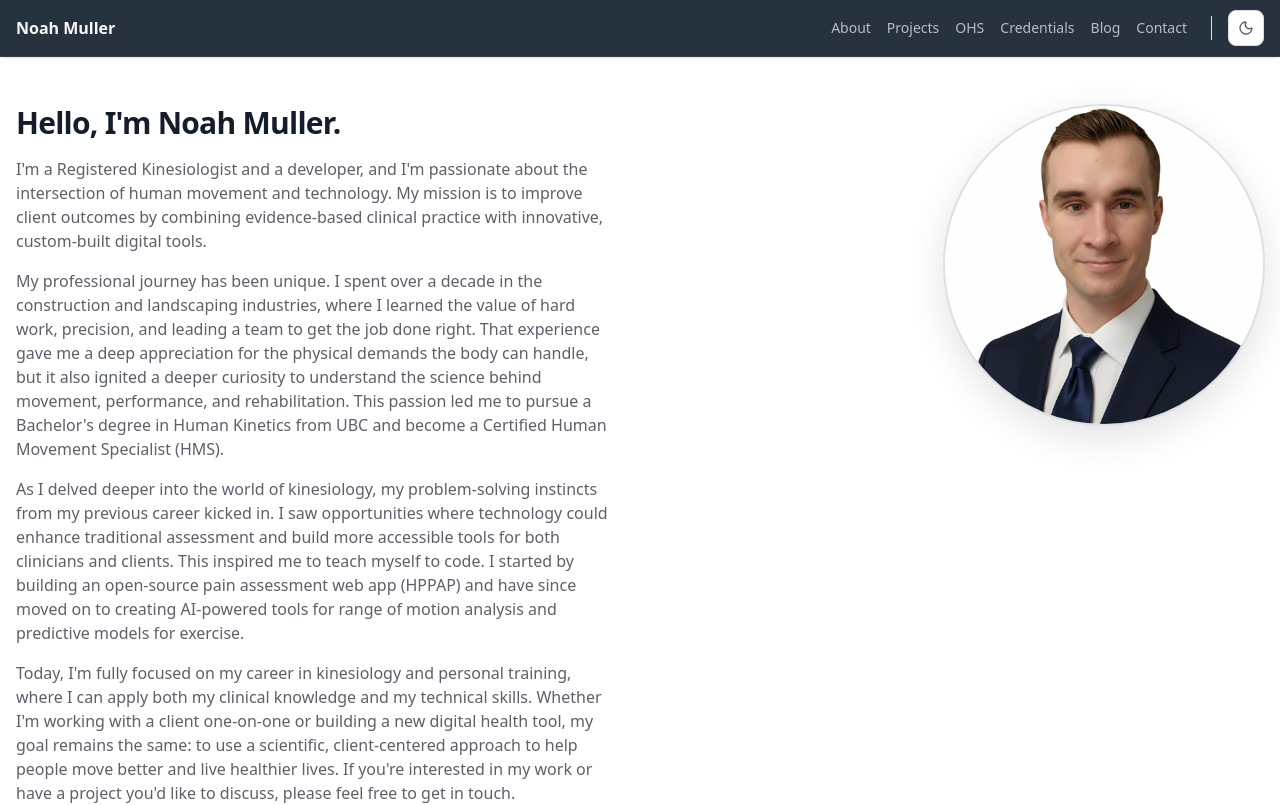
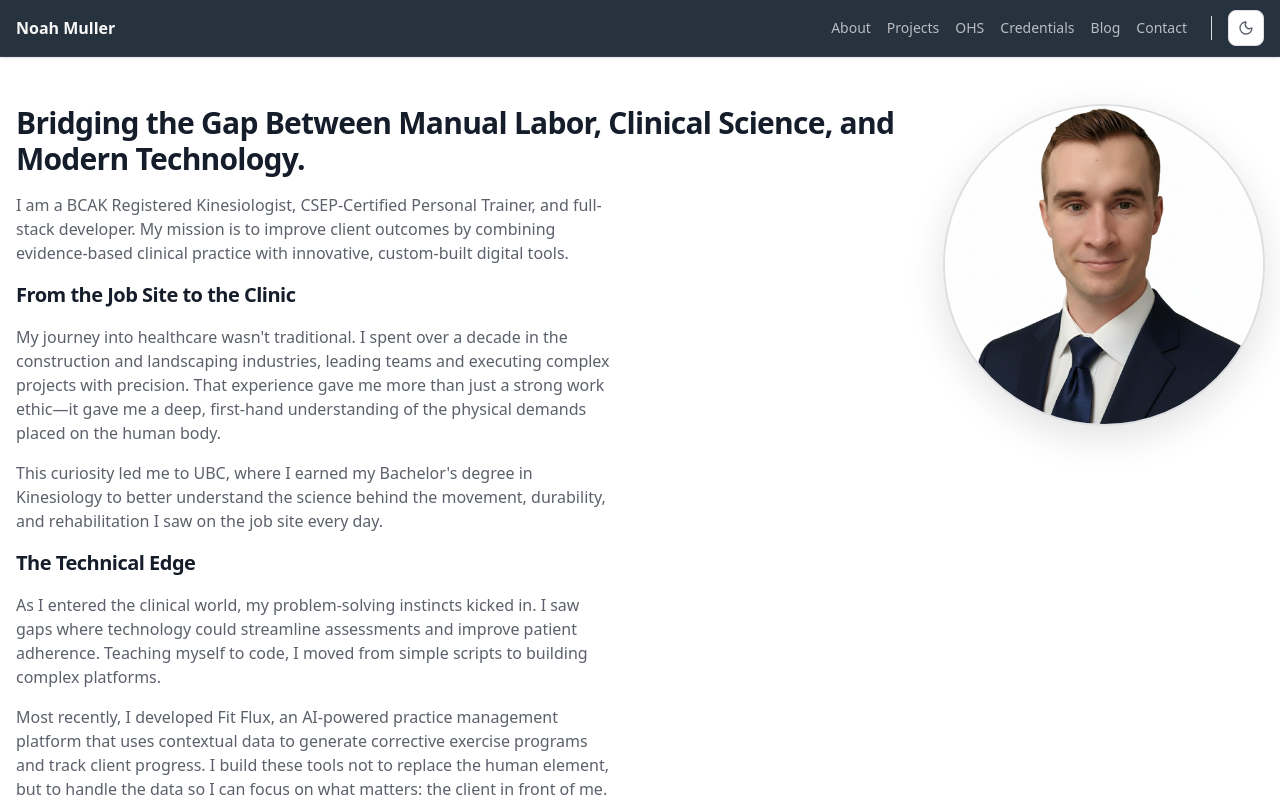
Before and after one commit to masterno/noahmuller.ca, a Next.js app: page /about in a window 1280 px wide. Shown: the top 805 px of the page. Built offline with nearby package versions, Linux system fonts and the light colour scheme.

Commit message:
about me section update

```diff
--- a/app/about/page.tsx
+++ b/app/about/page.tsx
@@ -7,38 +7,53 @@ export default function AboutPage() {
       {/* Intro / Bio */}
       <section id="bio" className="grid items-start gap-8 md:grid-cols-[1fr_320px]">
         <div>
-          <h1 className="text-3xl font-semibold tracking-tight">Hello, I'm Noah Muller.</h1>
+          <h1 className="text-3xl font-semibold tracking-tight">
+            Bridging the Gap Between Manual Labor, Clinical Science, and Modern Technology.
+          </h1>
           <div className="mt-4 max-w-prose space-y-4 text-foreground/70">
             <p>
-              I'm a Registered Kinesiologist and a developer, and I'm passionate about the
-              intersection of human movement and technology. My mission is to improve client
-              outcomes by combining evidence-based clinical practice with innovative, custom-built
-              digital tools.
+              I am a BCAK Registered Kinesiologist, CSEP-Certified Personal Trainer, and full-stack
+              developer. My mission is to improve client outcomes by combining evidence-based
+              clinical practice with innovative, custom-built digital tools.
+            </p>
+            <h2 className="text-xl font-semibold tracking-tight text-foreground">
+              From the Job Site to the Clinic
+            </h2>
+            <p>
+              My journey into healthcare wasn't traditional. I spent over a decade in the
+              construction and landscaping industries, leading teams and executing complex projects
+              with precision. That experience gave me more than just a strong work ethic&mdash;it gave
+              me a deep, first-hand understanding of the physical demands placed on the human body.
             </p>
             <p>
-              My professional journey has been unique. I spent over a decade in the construction and
-              landscaping industries, where I learned the value of hard work, precision, and leading
-              a team to get the job done right. That experience gave me a deep appreciation for the
-              physical demands the body can handle, but it also ignited a deeper curiosity to
-              understand the science behind movement, performance, and rehabilitation. This passion
-              led me to pursue a Bachelor's degree in Human Kinetics from UBC and become a Certified
-              Human Movement Specialist (HMS).
+              This curiosity led me to UBC, where I earned my Bachelor's degree in Kinesiology to
+              better understand the science behind the movement, durability, and rehabilitation I
+              saw on the job site every day.
+            </p>
+            <h2 className="text-xl font-semibold tracking-tight text-foreground">
+              The Technical Edge
+            </h2>
+            <p>
+              As I entered the clinical world, my problem-solving instincts kicked in. I saw gaps
+              where technology could streamline assessments and improve patient adherence. Teaching
+              myself to code, I moved from simple scripts to building complex platforms.
             </p>
             <p>
-              As I delved deeper into the world of kinesiology, my problem-solving instincts from my
-              previous career kicked in. I saw opportunities where technology could enhance
-              traditional assessment and build more accessible tools for both clinicians and
-              clients. This inspired me to teach myself to code. I started by building an
-              open-source pain assessment web app (HPPAP) and have since moved on to creating
-              AI-powered tools for range of motion analysis and predictive models for exercise.
+              Most recently, I developed Fit Flux, an AI-powered practice management platform that
+              uses contextual data to generate corrective exercise programs and track client
+              progress. I build these tools not to replace the human element, but to handle the data
+              so I can focus on what matters: the client in front of me.
+            </p>
+            <h2 className="text-xl font-semibold tracking-tight text-foreground">My Focus Today</h2>
+            <p>
+              I am fully focused on my career in kinesiology and personal training. I bring a unique
+              "triple-threat" skillset to my practice: the grit of a tradesman, the science of a
+              clinician, and the efficiency of a developer.
             </p>
             <p>
-              Today, I'm fully focused on my career in kinesiology and personal training, where I
-              can apply both my clinical knowledge and my technical skills. Whether I'm working with
-              a client one-on-one or building a new digital health tool, my goal remains the same:
-              to use a scientific, client-centered approach to help people move better and live
-              healthier lives. If you're interested in my work or have a project you'd like to
-              discuss, please feel free to get in touch.
+              Whether I am rehabilitating an injured worker or coaching a client to a new PR, my
+              goal is the same: using a scientific, client-centered approach to help people move
+              better and live healthier lives.
             </p>
           </div>
           <div className="mt-6 flex gap-3">
```
